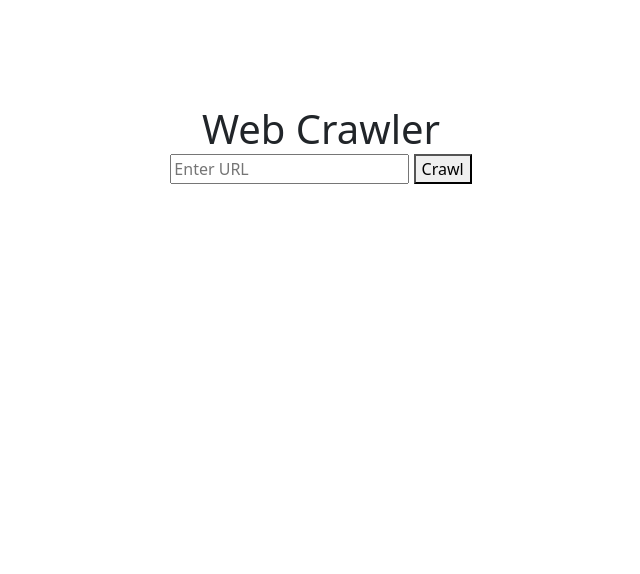
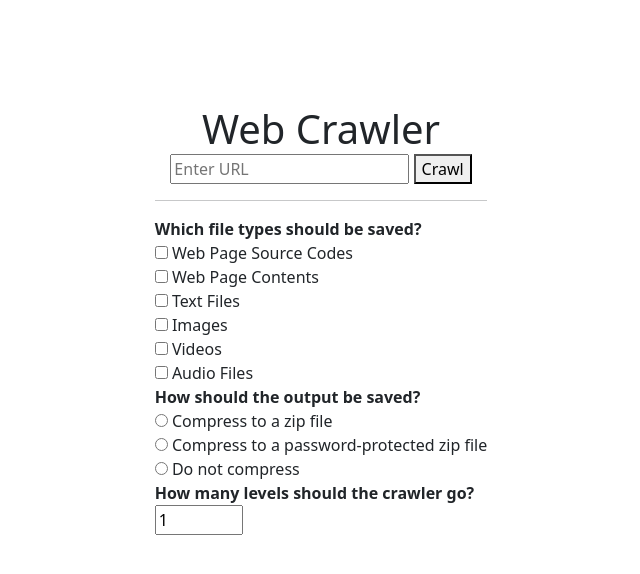
Before and after one commit to BugByte14/cradose, a Django app: page /crawl/ in a window 1280 px wide. Shown: the part 134-708 px from the top of the page, without its empty margins (319-959 px from the left). Run offline with Django 4.2, Linux system fonts and the light colour scheme.

Commit message:
Created crawl settings template

```diff
--- a/CrawlUI/templates/crawl.html
+++ b/CrawlUI/templates/crawl.html
@@ -35,6 +35,32 @@
                 <input type="text" name="url" placeholder="Enter URL">
                 <button type="submit" name="submit-crawl">Crawl</button><br>
             </div>
+            <hr>
+            <label for="file-type">Which file types should be saved?</label><br>
+            <input type="checkbox" name="file-type" value="srcs"> Web Page Source Codes<br>
+            <input type="checkbox" name="file-type" value="htmls"> Web Page Contents<br>
+            <input type="checkbox" name="file-type" value="txts"> Text Files<br>
+            <input type="checkbox" name="file-type" value="imgs"> Images<br>
+            <input type="checkbox" name="file-type" value="vids"> Videos<br>
+            <input type="checkbox" name="file-type" value="mp3s"> Audio Files<br>
+            <label for="compression">How should the output be saved?</label><br>
+            <input type="radio" name="compression" value="zip" onclick="closePasswordWindow()"> Compress to a zip file<br>
+            <input type="radio" name="compression" value="pzip" onclick="openPasswordWindow()"> Compress to a password-protected zip file<br>
+            <div id="password-window" style="display: none;">
+                <label for="password">Enter password:</label><br>
+                <input type="password" name="password" autocomplete="false"><br>
+            </div>
+            <input type="radio" name="compression" value="no-zip" onclick="closePasswordWindow()"> Do not compress<br>
+            <label for="depth">How many levels should the crawler go?</label><br>
+            <input type="number" name="depth" min="1" max="10" value="1"><br>
         </form>
     </div>
+    <script>
+        function openPasswordWindow() {
+            document.getElementById("password-window").style.display = "block";
+        }
+        function closePasswordWindow() {
+            document.getElementById("password-window").style.display = "none";
+        }
+    </script>
 </body>
```
